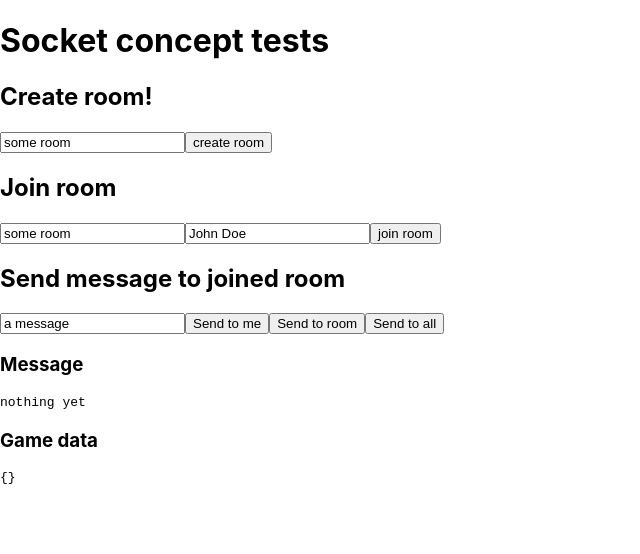
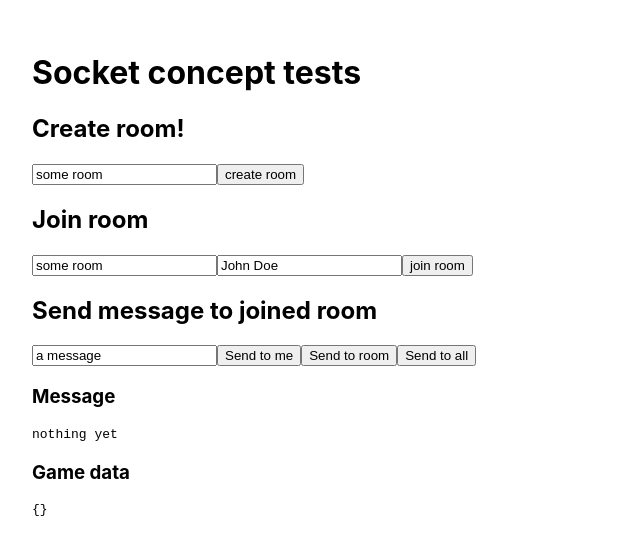
Before and after one commit to EightMedia/pedago, a Next.js app in the folder client/: page / in a window 1280 px wide. Shown: the top 554 px of the page, without its empty margins (0-640 px from the left). Built offline with nearby package versions, Linux system fonts and the light colour scheme; no server answers.

Commit message:
body padding

```diff
--- a/client/styles/globals.css
+++ b/client/styles/globals.css
@@ -1,6 +1,6 @@
 html,
 body {
-  padding: 0;
+  padding: 1em;
   margin: 0;
   font-family: -apple-system, BlinkMacSystemFont, Segoe UI, Roboto, Oxygen,
     Ubuntu, Cantarell, Fira Sans, Droid Sans, Helvetica Neue, sans-serif;
```
